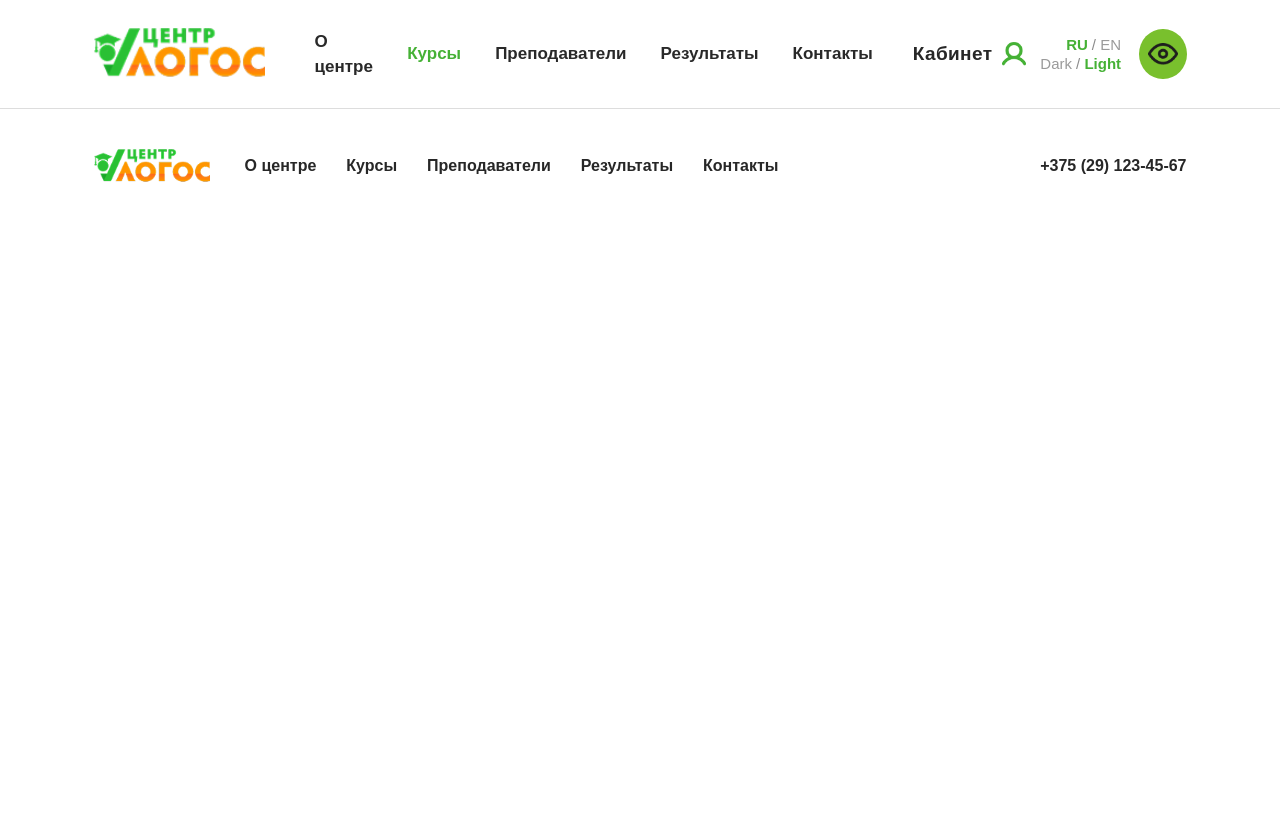
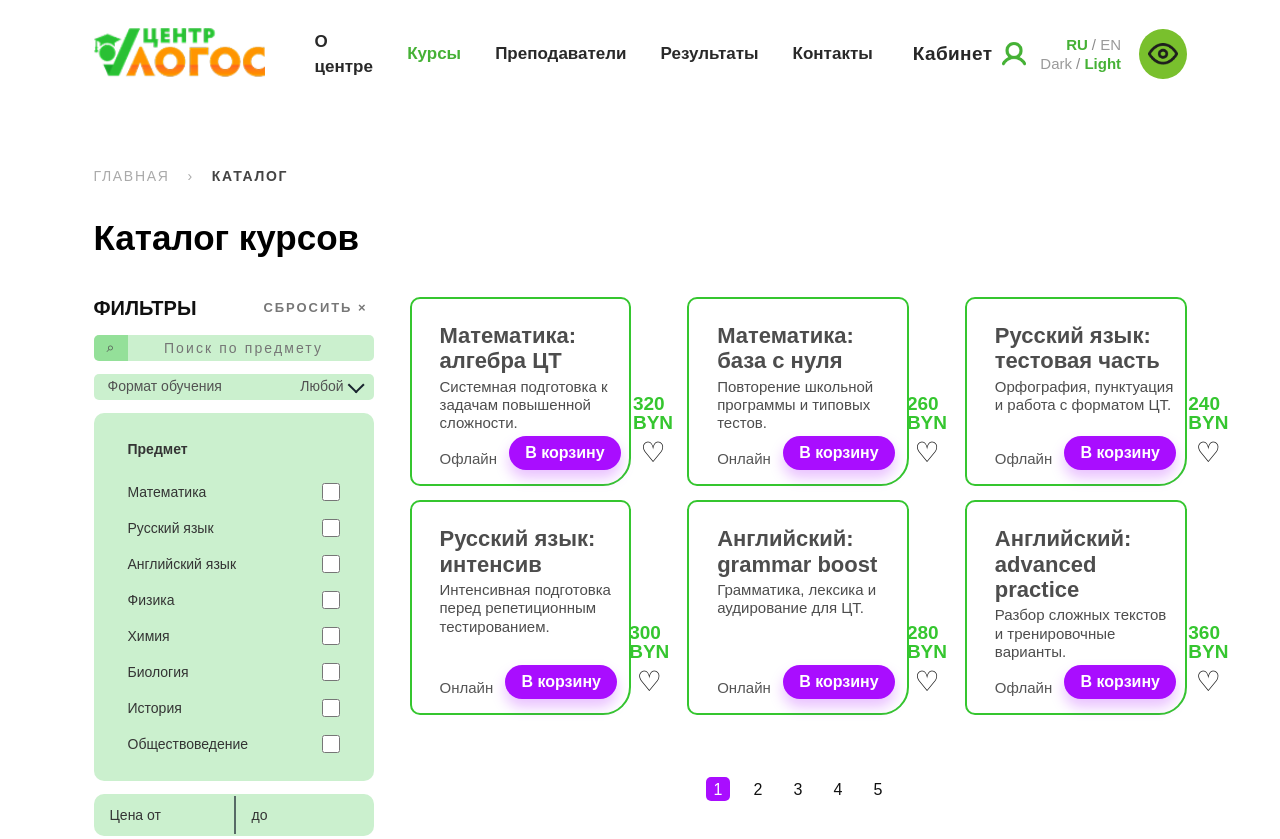
Before and after one commit to darina0000/course-web, a plain HTML site: page courses.html in a window 1280 px wide. Shown: the top 839 px of the page. Before the commit the page ends 800 px from the top, so only its background shows below. Drawn offline with Linux system fonts and the light colour scheme; no server answers.

Commit message:
feat: add courses catalog section

```diff
--- a/courses.html
+++ b/courses.html
@@ -37,6 +37,50 @@
         </div>
     </header>
 
+    <main id="main">
+    <!-- Каталог курсов: фильтры слева, карточки курсов и пагинация справа. -->
+    <section class="courses-catalog ref-container">
+      <div class="courses-breadcrumb"><a href="index.html">Главная</a><span>›</span><strong>Каталог</strong></div>
+      <h1>Каталог курсов</h1>
+
+      <div class="courses-catalog__grid">
+        <aside class="course-filter-panel">
+          <div class="course-filter-panel__head"><h2>Фильтры</h2><button type="button" data-courses-reset>Сбросить ×</button></div>
+          <form id="filters">
+            <label class="course-search">
+              <span aria-hidden="true">⌕</span>
+              <input id="search" type="search" placeholder="Поиск по предмету">
+            </label>
+            <label class="course-select">
+              <span>Формат обучения</span>
+              <select id="format"><option value="">Любой</option><option value="offline">Офлайн</option><option value="online">Онлайн</option></select>
+            </label>
+            <div class="course-subjects">
+              <p>Предмет</p>
+              <label><span>Математика</span><input type="checkbox" name="subject" value="math"></label>
+              <label><span>Русский язык</span><input type="checkbox" name="subject" value="russian"></label>
+              <label><span>Английский язык</span><input type="checkbox" name="subject" value="english"></label>
+              <label><span>Физика</span><input type="checkbox" name="subject" value="physics"></label>
+              <label><span>Химия</span><input type="checkbox" name="subject" value="chemistry"></label>
+              <label><span>Биология</span><input type="checkbox" name="subject" value="biology"></label>
+              <label><span>История</span><input type="checkbox" name="subject" value="history"></label>
+              <label><span>Обществоведение</span><input type="checkbox" name="subject" value="social"></label>
+            </div>
+            <div class="course-price-row">
+              <label><span>Цена от</span><input id="priceMin" type="number" min="0" step="10"></label>
+              <label><span>до</span><input id="priceMax" type="number" min="0" step="10"></label>
+            </div>
+            <select id="level" hidden><option value="">Любой</option></select>
+          </form>
+        </aside>
+
+        <div class="courses-results">
+          <div class="courses-list" id="coursesList"></div>
+          <div class="pagination courses-pagination" id="pagination"></div>
+        </div>
+      </div>
+    </section>
+    </main>
 
     <footer class="ref-footer">
         <div class="ref-container"><a class="ref-logo" href="index.html"><img src="images/logo.png"
```
